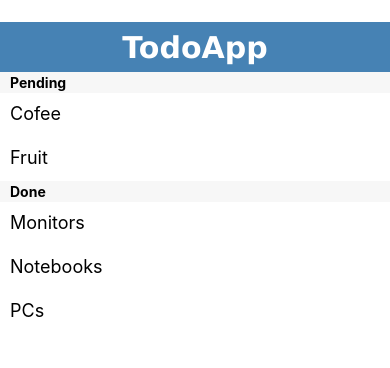
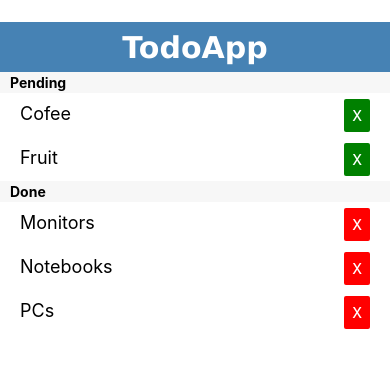
Before and after one commit to jmoliugp/training-rn-todoapp, a React Native app: screen / in a window 390 px wide. Shown: the top 368 px of the page. Built offline with nearby package versions, Linux system fonts and the light colour scheme.

Commit message:
added state in the todoList component

```diff
--- a/src/Scenes/TodoList.js
+++ b/src/Scenes/TodoList.js
@@ -1,18 +1,77 @@
 import React, { Component } from 'react';
-import { SectionList, Text } from 'react-native';
+import { SectionList, Text, Button, View } from 'react-native';
 import todoListStyles from './TodoList.styles';
 
+const sectionsHeaders = {
+  pendingHeader: 'Pending',
+  doneHeader: 'Done',
+};
+
+const newItems = (items, pending) => {
+  return items.map(item => new Item(item, pending));
+};
+
+class Item {
+  constructor(title, pending) {
+    this.title = title;
+    this.pending = pending;
+  }
+}
+
+const prelaodItems = {
+  pendingItems: ['Cofee', 'Fruit'],
+  doneItems: ['Monitors', 'Notebooks', 'PCs'],
+};
+
 export default class TodoList extends Component {
+  constructor(props) {
+    super(props);
+    const pendingItems = newItems(prelaodItems.pendingItems, true);
+    const doneItems = newItems(prelaodItems.doneItems, false);
+    this.state = {
+      items: pendingItems.concat(doneItems),
+    };
+  }
+  handleSwitch = (title) => {
+    const itemsUpdated = this.state.items.reduce((accumItems, item) => {
+      const pendingState = (item.title === title) ? !item.pending : item.pending;
+      accumItems.push(new Item(item.title, pendingState));
+      return accumItems;
+    }, []);
+    this.setState({ items: itemsUpdated });
+  }
+  RenderItem = (props) => {
+    return (
+      <View style={todoListStyles.itemView}>
+        <Text style={todoListStyles.item}>{props.title}</Text>
+        <Button
+          onPress={() => props.handleSwitch(props.title)}
+          title="X"
+          color={(props.pending) ? 'green' : 'red'}
+        />
+      </View>
+    );
+  }
+  renderItems = ({ item }) => {
+    return (
+      <this.RenderItem
+        title={item.title}
+        pending={item.pending}
+        handleSwitch={this.handleSwitch}
+      />
+    );
+  }
+  renderSectionHeader = ({ section }) => <Text style={todoListStyles.sectionHeader}>{section.title}</Text>
   render() {
     return (
       <SectionList
-          sections={[
-          {title: 'Pending', data: ['Cofee', 'Fruit']},
-          {title: 'Done', data: ['Monitors', 'Notebooks', 'PCs']},
-          ]}
-          renderItem={({item}) => <Text style={todoListStyles.item}>{item}</Text>}
-          renderSectionHeader={({section}) => <Text style={todoListStyles.sectionHeader}>{section.title}</Text>}
-          keyExtractor={(item, index) => index}
+        sections={[
+        { title: sectionsHeaders.pendingHeader, data: this.state.items.filter(item => item.pending === true) },
+        { title: sectionsHeaders.doneHeader, data: this.state.items.filter(item => item.pending === false) },
+        ]}
+        renderItem={this.renderItems}
+        renderSectionHeader={this.renderSectionHeader}
+        keyExtractor={item => item.title}
       />
     );
   }
--- a/src/Scenes/TodoList.styles.js
+++ b/src/Scenes/TodoList.styles.js
@@ -10,6 +10,14 @@ const todoListStyles = StyleSheet.create({
     fontWeight: 'bold',
     backgroundColor: 'rgba(247,247,247,1.0)',
   },
+  itemView: {
+    flex: 1,
+    flexDirection: 'row',
+    alignItems: 'center',
+    justifyContent: 'space-between',
+    paddingLeft: 10,
+    paddingRight: 20,
+  },
   item: {
     padding: 10,
     fontSize: 18,
```
